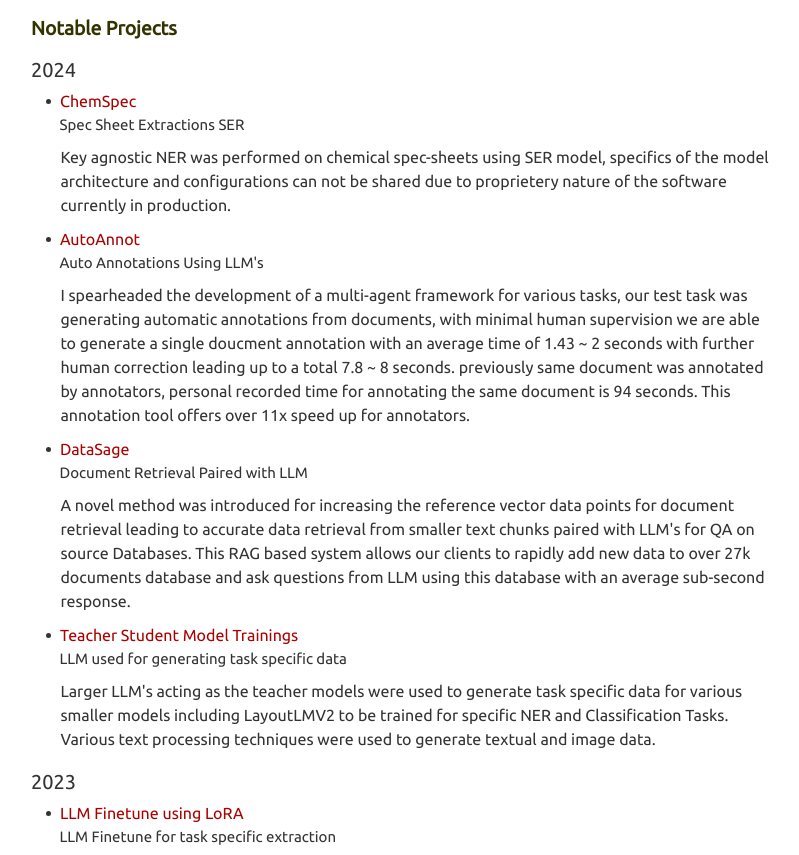
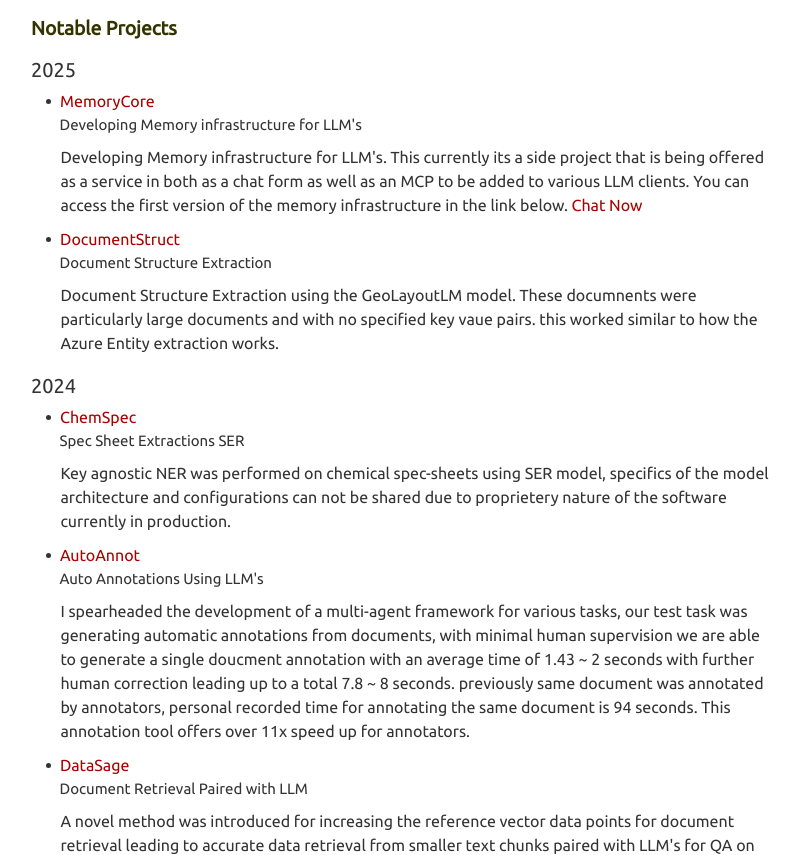
Before and after one commit to UYousafzai/uyousafzai.github.io, a plain HTML site: page index.html in a window 1280 px wide. Shown: the part 1067-1922 px from the top of the page, without its empty margins (229-1028 px from the left). Drawn offline with Linux system fonts and the light colour scheme.

Commit message:
update: new projects added

```diff
--- a/index.html
+++ b/index.html
@@ -154,6 +154,33 @@
 
 
             <h4>Notable Projects</h4>
+			<div class="year">2025</div>
+			<ul>
+				<li>
+					<a href="https://chat.glacecore.com/new" class="project">
+							MemoryCore
+					</a>
+					<span class="collaborators">Developing Memory infrastructure for LLM's</span>
+                    <span class="project_description">
+						Developing Memory infrastructure for LLM's. This currently its a side project that is being offered as
+						a service in both as a chat form as well as an MCP to be added to various LLM clients. You can access the
+						first version of the memory infrastructure in the link below.
+						<a href="https://chat.glacecore.com/new">Chat Now</a>
+					</span>
+				</li>
+
+				<li>
+					<a href="" class="project">
+							DocumentStruct
+					</a>
+					<span class="collaborators">Document Structure Extraction</span>
+                    <span class="project_description">
+						Document Structure Extraction using the GeoLayoutLM model. These documnents were particularly large
+						documents and with no specified key vaue pairs. this worked similar to how the Azure Entity extraction
+						works.
+					</span>
+				</li>
+			</ul>
 			<div class="year">2024</div>
 			<ul>
 				<li>
```
